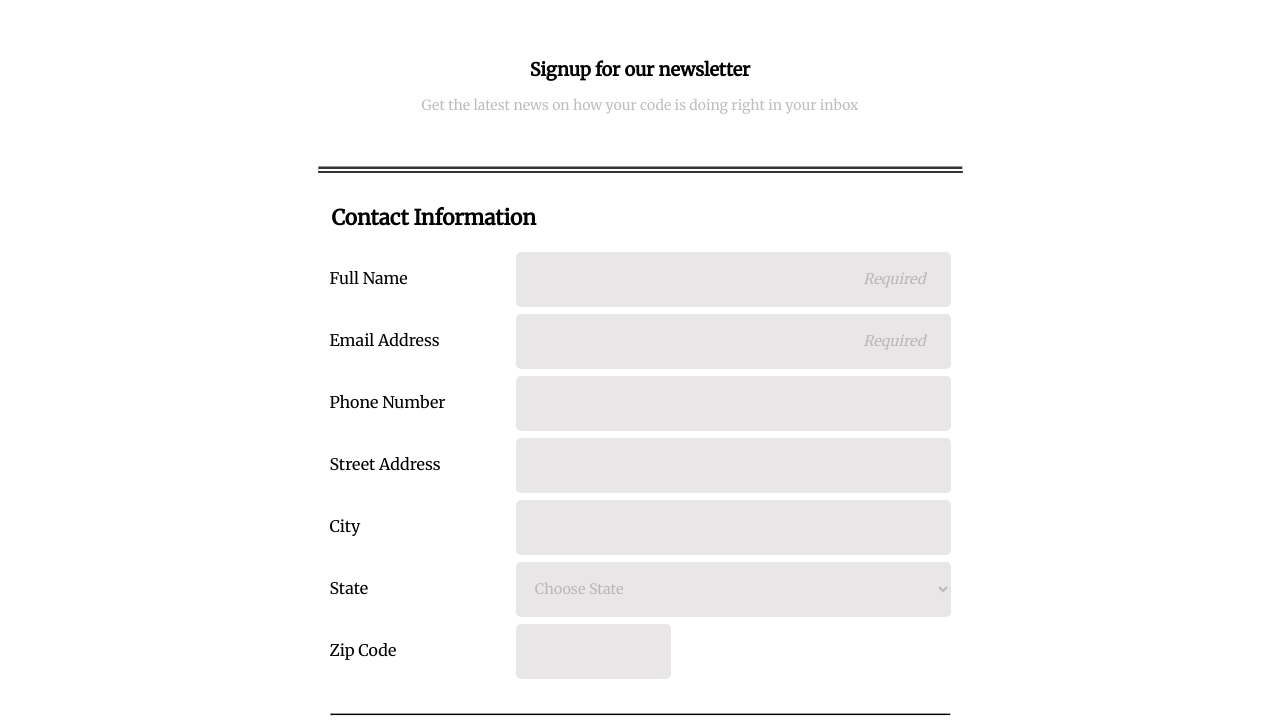
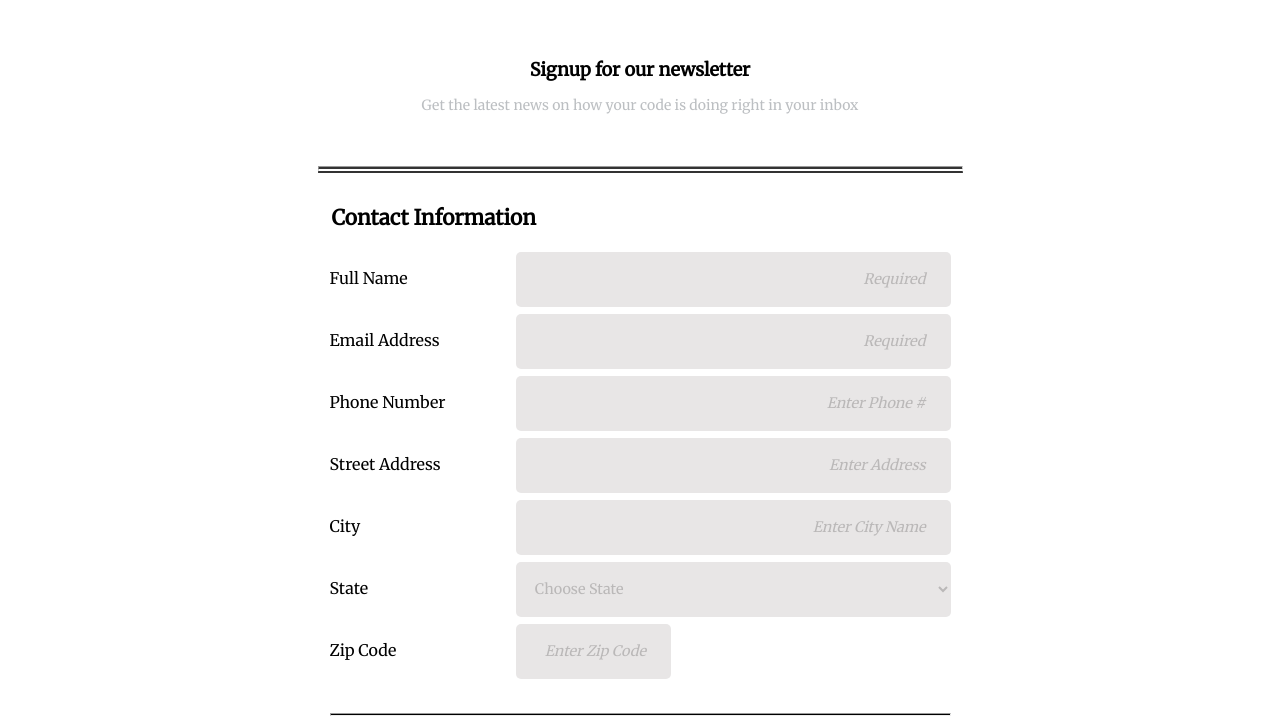
Before and after one commit to KevinMaischatz/KEVIN-MAISCHATZ-TTH-PROJECT-3, a plain HTML site: page index.html in a window 1280 px wide. Shown: the part 77-800 px from the top of the page. Drawn offline with Linux system fonts and the light colour scheme.

Commit message:
Updated Index.html
added placeholder text on all text inputs and textarea elements

```diff
--- a/index.html
+++ b/index.html
@@ -36,17 +36,17 @@
 
         <div class="side">
             <label for="pnumber">Phone Number</label>
-            <input type="tel" id="pnumber" name="user_pnumber">
+            <input type="tel" id="pnumber" placeholder="Enter Phone #" name="user_pnumber">
         </div>
 
         <div class="side">
             <label for="address">Street Address</label>
-            <input type="text" id="address" name="user_address">
+            <input type="text" id="address" placeholder="Enter Address" name="user_address">
         </div>
 
         <div class="side">
             <label for="city">City</label>
-            <input type="text" id="city" name="user_city">
+            <input type="text" id="city" placeholder="Enter City Name" name="user_city">
         </div>
 
         <div class="side">
@@ -110,7 +110,7 @@
 
         <div class="side">
             <label for="zip">Zip Code</label>
-            <input type="text" id="zip" name="user_zip">
+            <input type="text" id="zip" placeholder="Enter Zip Code" name="user_zip">
         </div>
         </fieldset>
 
@@ -129,7 +129,7 @@
             <input type="radio" id="html_format" value="html_format" name="user_format"><label for="html_format">HTML</label><br>
             <input type="radio" id="text_format" value="text_format" name="user_format"><label for="text_format">Plain Text</label><br>
 
-            <label for="topics">Other topics you'd like to hear about</label><br>
+            <label for="topics">Other topics you'd like to hear about;</label><br>
             <textarea id="topics" name="user_topics"></textarea>
 
             <button type="submit" id="submit-button">Sign Up</button>
```
